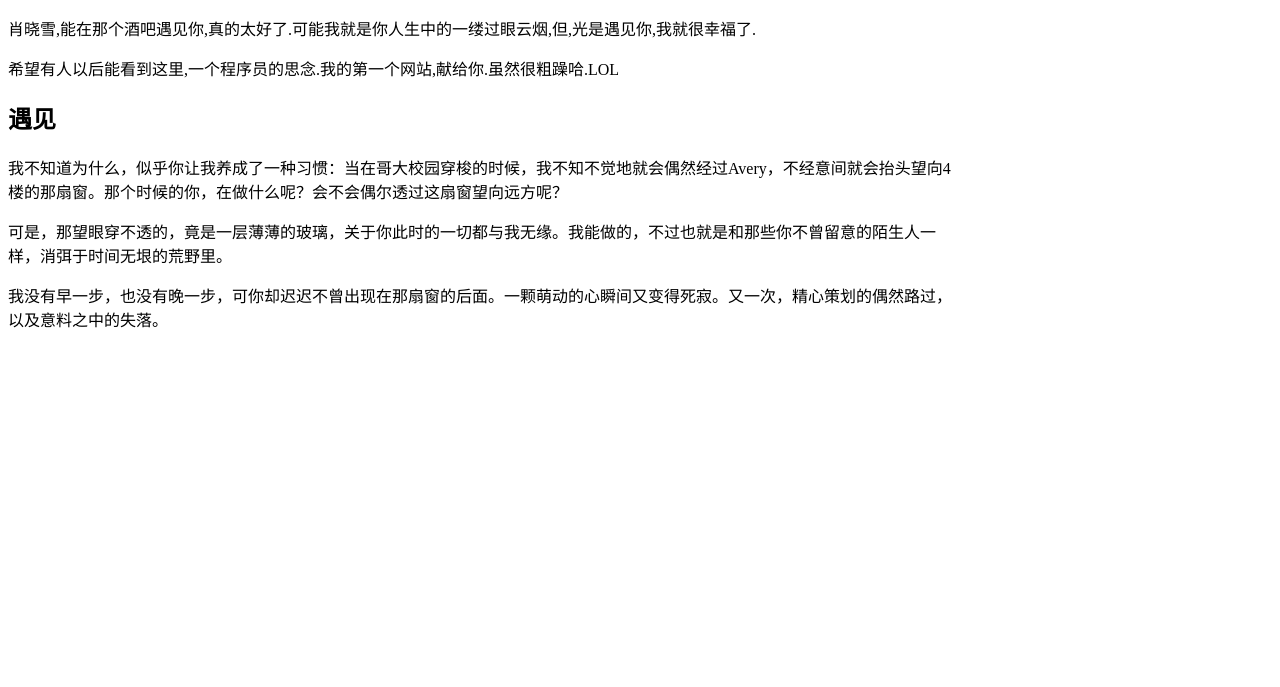
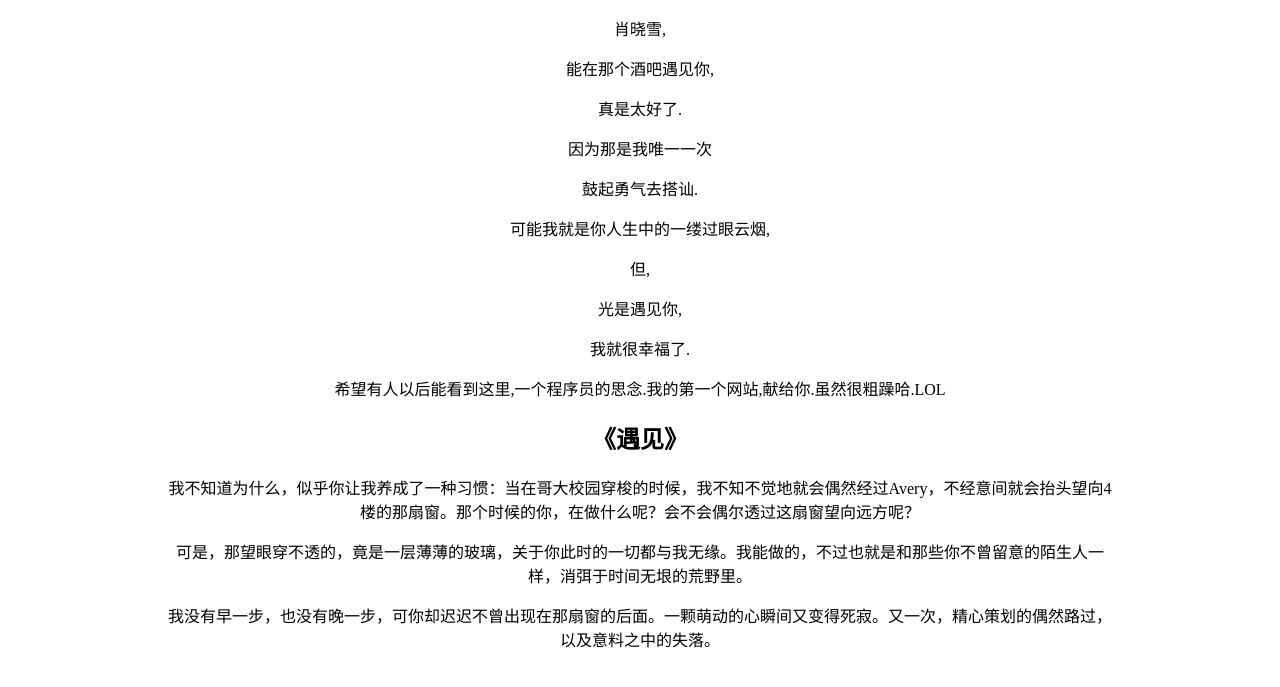
Before and after one commit to Jarvi-Izana/NGN-sudu, a Django app: template db_manager/templates/db_manager/bonus.html in a window 1280 px wide. Shown: the top 687 px of the page. Run offline with Django 3.2, Linux system fonts and the light colour scheme; the template is opened without the code that fills it, so the values that code supplies are empty.

Commit message:
affection

```diff
--- a/db_manager/templates/db_manager/bonus.html
+++ b/db_manager/templates/db_manager/bonus.html
@@ -3,15 +3,28 @@
 <head>
     <meta charset="UTF-8">
     <title>I'M GLAD YOU FIND HERE</title>
+    <link rel="stylesheet" type="text/css" href="love.css">
 </head>
 <body>
-    <p style="font-family: 'Yuanti SC'">肖晓雪,能在那个酒吧遇见你,真的太好了.可能我就是你人生中的一缕过眼云烟,但,光是遇见你,我就很幸福了.</p>
-    <p style="font-family: 'Xingkai SC'">希望有人以后能看到这里,一个程序员的思念.我的第一个网站,献给你.虽然很粗躁哈.LOL</p>
-    <h2 style="font-family: 'Xingkai SC'"><b>遇见</b></h2>
-    <p style="width: 75%; font-family: 'Xingkai SC'">我不知道为什么，似乎你让我养成了一种习惯：当在哥大校园穿梭的时候，我不知不觉地就会偶然经过Avery，不经意间就会抬头望向4楼的那扇窗。那个时候的你，在做什么呢？会不会偶尔透过这扇窗望向远方呢？</p>
+    <div align="center">
+        <p style="font-family: 'Yuanti SC';">肖晓雪,</p>
+        <p>能在那个酒吧遇见你,</p>
+        <p style="font-family: 'Yuanti SC'">真是太好了.</p>
+        <p style="font-family: 'Yuanti SC'">因为那是我唯一一次</p>
+        <p>鼓起勇气去搭讪.</p>
+        <p style="font-family: 'Yuanti SC'">可能我就是你人生中的一缕过眼云烟,</p>
+        <p style="font-family: 'Yuanti SC'">但,</p>
+        <p style="font-family: 'Yuanti SC'">光是遇见你,</p>
+        <p style="font-family: 'Yuanti SC'">我就很幸福了.</p>
+        <p style="font-family: 'Xingkai SC'">希望有人以后能看到这里,一个程序员的思念.我的第一个网站,献给你.虽然很粗躁哈.LOL</p>
 
-    <p style="width: 75%; font-family: 'Xingkai SC'">可是，那望眼穿不透的，竟是一层薄薄的玻璃，关于你此时的一切都与我无缘。我能做的，不过也就是和那些你不曾留意的陌生人一样，消弭于时间无垠的荒野里。</p>
 
-    <p style="width: 75%; font-family: 'Xingkai SC'">我没有早一步，也没有晚一步，可你却迟迟不曾出现在那扇窗的后面。一颗萌动的心瞬间又变得死寂。又一次，精心策划的偶然路过，以及意料之中的失落。</p>
+        <h2 style="font-family: 'Xingkai SC'"><b>《遇见》</b></h2>
+        <p style="width: 75%; font-family: 'Xingkai SC'">我不知道为什么，似乎你让我养成了一种习惯：当在哥大校园穿梭的时候，我不知不觉地就会偶然经过Avery，不经意间就会抬头望向4楼的那扇窗。那个时候的你，在做什么呢？会不会偶尔透过这扇窗望向远方呢？</p>
+
+        <p style="width: 75%; font-family: 'Xingkai SC'">可是，那望眼穿不透的，竟是一层薄薄的玻璃，关于你此时的一切都与我无缘。我能做的，不过也就是和那些你不曾留意的陌生人一样，消弭于时间无垠的荒野里。</p>
+
+        <p style="width: 75%; font-family: 'Xingkai SC'">我没有早一步，也没有晚一步，可你却迟迟不曾出现在那扇窗的后面。一颗萌动的心瞬间又变得死寂。又一次，精心策划的偶然路过，以及意料之中的失落。</p>
+    </div>
 </body>
 </html>
--- /dev/null
+++ b/db_manager/templates/db_manager/love.css
@@ -0,0 +1,7 @@
+p  {
+    font-family: "Yuanti SC";
+}
+
+h1 {
+
+}
--- a/templates/index.html
+++ b/templates/index.html
@@ -19,7 +19,7 @@
         </ul>
     <h3>Django&Heroku Backend</h3>
         <ul>
-            <li><a href="http://www.ee.columbia.edu/">Guihao Liang</a></li>
+            <li><a href={% url 'db_manager:love' %}>Guihao Liang</a></li>
         </ul>
     <p><a href={% url "db_manager:detail" %}>HOW TO USE</a></p>
     <img src="http://olivierlacan.com/images/wee-bey.gif">
```
